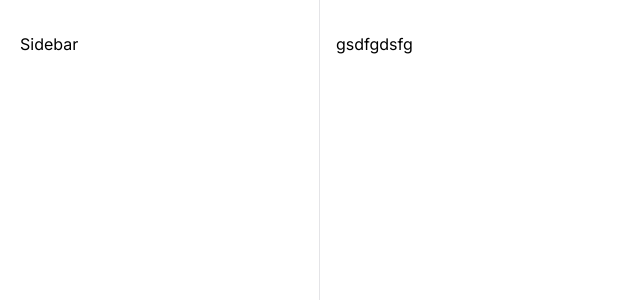
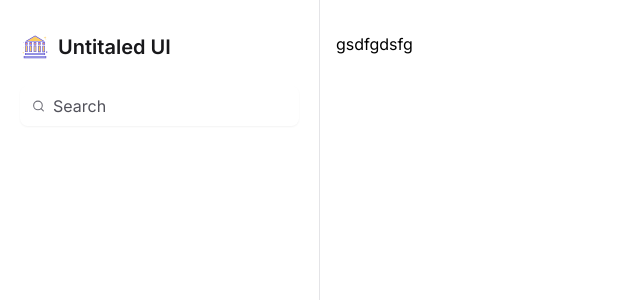
Before and after one commit to HenriqueCarniell/dashboard-tailwind, a Next.js app: page / in a window 1280 px wide. Shown: the top 300 px of the page, without its empty margins (0-640 px from the left). Built offline with nearby package versions, Linux system fonts and the light colour scheme.

Commit message:
dividindo a sidebar

```diff
--- a/package.json
+++ b/package.json
@@ -9,6 +9,7 @@
     "lint": "next lint"
   },
   "dependencies": {
+    "lucide-react": "^0.396.0",
     "next": "14.2.4",
     "react": "^18",
     "react-dom": "^18"
--- a/src/app/layout.tsx
+++ b/src/app/layout.tsx
@@ -1,6 +1,7 @@
 import type { Metadata } from "next";
 import { Inter } from "next/font/google";
 import "./globals.css";
+import Sidebar from "@/components/Sidebar/sidebar";
 
 const inter = Inter({ subsets: ["latin"] });
 
@@ -18,9 +19,7 @@ export default function RootLayout({
     <html lang="en">
       <body className={inter.className}>
         <div className="min-h-screen grid grid-cols-app">
-          <aside className="border-r border-zinc-200 px-5 py-8">
-            Sidebar
-          </aside>
+          <Sidebar/>
           <main className="px-4 pb-12 pt-8">
             {children}
           </main>
--- /dev/null
+++ b/src/components/Sidebar/logo.tsx
@@ -0,0 +1,95 @@
+import * as React from "react"
+
+function Logo() {
+  return (
+    <strong className="flex items-center gap-2 text-xl font-semibold text-zinc-900">
+    <svg
+      xmlns="http://www.w3.org/2000/svg"
+      width="30px"
+      height="30px"
+      viewBox="0 0 1024 1024"
+      className="icon"
+    >
+      <path d="M.001.999h1023.001V1024H.001z" fill="#FFF" />
+      <path
+        d="M844.177 208.796l-41.96-11.988 41.96-10.99 11.988-42.958 10.99 42.959 42.957 10.989-42.958 11.988-10.99 41.96-11.987-41.96zM104.899 717.3l-31.97-6.994 31.97-7.992 7.992-31.969 6.993 31.97 32.968 7.991-32.968 6.994-6.993 32.967-7.992-32.967zm778.24-455.556l-14.986-2.997 14.986-3.996 2.997-13.986 2.997 13.986 14.985 3.996-14.985 2.997-2.997 14.986-2.997-14.986zM109.894 544.468l-14.986-2.997 14.986-2.997 2.997-14.985 2.997 14.985 14.985 2.997-14.985 2.997-2.997 14.986-2.997-14.986z"
+        fill="#FDCD60"
+      />
+      <path
+        d="M105.898 348.66a8.991 8.991 0 1017.982 0 8.991 8.991 0 10-17.982 0zM910.112 711.305a24.976 24.976 0 1124.976-24.975 24.976 24.976 0 01-24.976 24.975zm0-35.965a9.99 9.99 0 110 1z"
+        fill="#5546CB"
+      />
+      <path d="M626.39 469.541h69.931v204.65h-69.932z" fill="#FDCD60" />
+      <path d="M190.815 734.283h644.37v34.966h-644.37z" fill="#AFBCF3" />
+      <path
+        d="M855.166 714.302H170.834v74.927h684.332zm-19.98 54.947H190.814v-34.966h644.37z"
+        fill="#5546CB"
+      />
+      <path d="M150.854 837.182h722.294v34.966H150.854z" fill="#AFBCF3" />
+      <path
+        d="M127.876 817.202v74.927h767.25v-74.927zm745.272 54.946H150.854v-34.966h722.294z"
+        fill="#5546CB"
+      />
+      <path d="M487.525 483.528h49.951v182.821h-49.951z" fill="#FDCD60" />
+      <path
+        d="M467.544 686.33h89.913V463.547h-89.913zm19.98-202.802h49.952v182.821h-49.951z"
+        fill="#5546CB"
+      />
+      <path d="M339.67 483.528h49.95v182.821h-49.95z" fill="#FDCD60" />
+      <path
+        d="M319.689 686.33H409.6V463.547h-89.912zm19.98-202.802h49.951v182.821h-49.95z"
+        fill="#5546CB"
+      />
+      <path d="M190.815 373.635h49.95v40.96h-49.95z" fill="#FF8859" />
+      <path
+        d="M260.746 353.655h-89.912v80.92h89.912zm-19.98 60.94h-49.951v-40.96h49.95z"
+        fill="#5546CB"
+      />
+      <path d="M784.235 373.635h49.951v40.96h-49.95z" fill="#FF8859" />
+      <path
+        d="M854.167 353.655h-89.912v80.92h89.912zm-19.98 60.94h-49.952v-40.96h49.951z"
+        fill="#5546CB"
+      />
+      <path d="M636.38 373.635h49.95v40.96h-49.95z" fill="#FF8859" />
+      <path
+        d="M706.311 353.655H616.4v80.92h89.912zm-19.98 60.94H636.38v-40.96h49.95z"
+        fill="#5546CB"
+      />
+      <path d="M487.525 373.635h49.951v40.96h-49.951z" fill="#FF8859" />
+      <path
+        d="M557.457 353.655h-89.913v80.92h89.913zm-19.98 60.94h-49.952v-40.96h49.951z"
+        fill="#5546CB"
+      />
+      <path d="M339.67 373.635h49.95v40.96h-49.95z" fill="#FF8859" />
+      <path
+        d="M409.601 353.655h-89.912v80.92H409.6zm-19.98 60.94h-49.952v-40.96h49.951z"
+        fill="#5546CB"
+      />
+      <path
+        d="M515.498 140.862l-273.733 164.84h542.47l-268.737-164.84z"
+        fill="#FDCD60"
+      />
+      <path
+        d="M515.498 116.886L170.834 325.682h683.333zm0 23.976l268.737 164.84h-542.47zM615.4 688.328h89.912V465.545H615.4zm19.98-202.802h49.952v182.821H635.38z"
+        fill="#5546CB"
+      />
+      <path d="M783.236 485.526h49.951v182.821h-49.95z" fill="#FDCD60" />
+      <path
+        d="M763.256 688.328h89.912V465.545h-89.912zm19.98-202.802h49.951v182.821h-49.95z"
+        fill="#5546CB"
+      />
+      <path
+        d="M189.816 666.35h49.95V481.53h-48.951l-1 184.82z"
+        fill="#FDCD60"
+      />
+      <path
+        d="M260.746 461.55h-89.912v224.78h88.913zm-20.98 204.8h-49.95V481.53h48.952z"
+        fill="#5546CB"
+      />
+    </svg>
+    <span>Untitaled UI</span>
+    </strong>
+  )
+}
+
+export default Logo
--- /dev/null
+++ b/src/components/Sidebar/mainNavigation/mainNavigation.tsx
@@ -0,0 +1,15 @@
+import {ChevronDown, Home} from "lucide-react";
+
+function MainNavigation() {
+    return (
+        <nav className="space-y-0.5">
+            <a href="">
+                <Home className="h-5 w-5 text-zinc-500"/>
+                <span className="font-medium text-zinc-700 ">Home</span>
+            <ChevronDown className=""/>
+            </a>
+        </nav>
+     );
+}
+
+export default MainNavigation;
--- /dev/null
+++ b/src/components/Sidebar/sidebar.tsx
@@ -0,0 +1,18 @@
+import Logo from "./logo";
+import { Search } from "lucide-react";
+
+function Sidebar() {
+    return (
+        <aside className="border-r border-zinc-200 px-5 py-8 space-y-6">
+            <Logo/>
+            <div className="flex w-full items-center gap-2 rounded-lg border-zinc-300 px-3 py-2 shadow-sm">
+                <Search className="h-5 w-5 text-zinc-500"/>
+                <input
+                className="flex-1 border-0 bg-transparent p-0 text-zinc-900 placeholder-zinc-600"
+                placeholder="Search"/>
+            </div>
+        </aside>
+    );
+}
+
+export default Sidebar;
```
Also changed, not shown: 1 other file (tests, documents, lock files or other folders).
